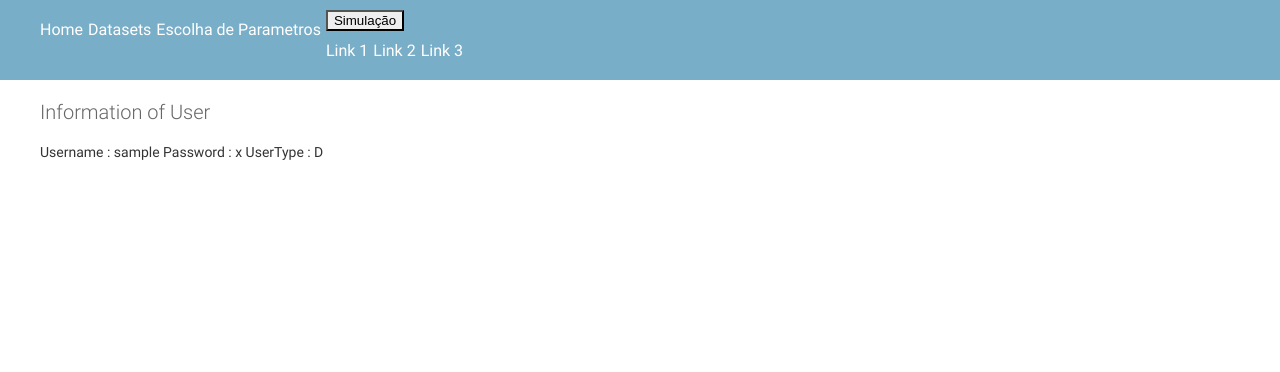
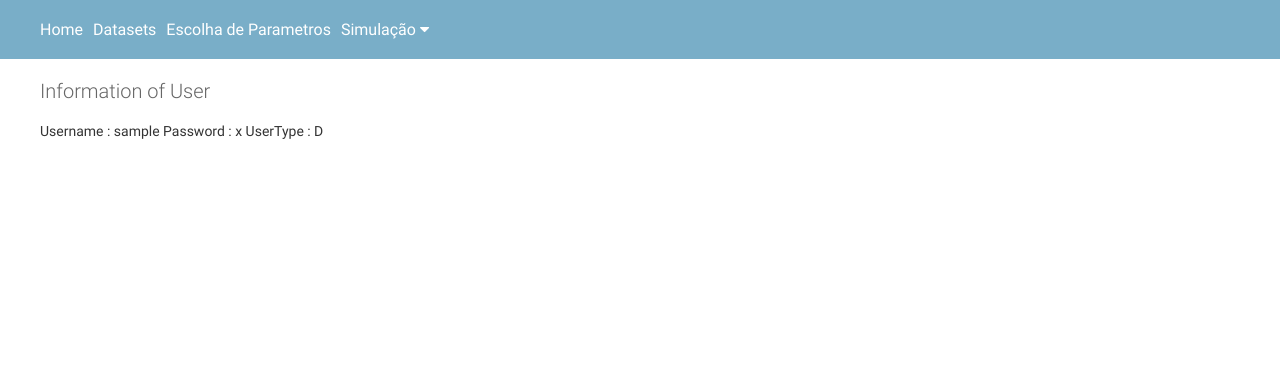
Before and after one commit to bundasmanu/ProjetoMestrado, a Django app: page /info/ in a window 1280 px wide. Shown: the part 48-420 px from the top of the page. Run offline with Django 3.2, Linux system fonts and the light colour scheme; a user stored in the database is signed in; tables that the repository leaves empty hold one stand-in row (values such as "Sample post"); parts of the project's set-up code (start-up, migrations or seed data) failed here and were passed over; some libraries are stand-ins or nearby versions.

Commit message:
New improvements on navigation bar. I need to improve the second nav bar.

```diff
--- a/static/users/css/navGenericLinks.css
+++ b/static/users/css/navGenericLinks.css
@@ -1,6 +1,6 @@
 .breadcrumbs{ /*DIV THAT CONTAINS NAV BAR*/
     display: flex;
-    min-height: 50px;
+    min-height: 25px;
 }
 
 #navigationGenericBar{ /*NAV BAR CLASS*/
@@ -9,7 +9,7 @@
 
 #navigationGenericBar a{/*PROPERTIES OF ATTRIBUTE a INSIDE NAV BAR*/
     font-size: 16px;
-    padding: 10px 5px 10px 0px !important;
+    padding: 10px 10px 10px 0px;
     float: left;
 }
 
@@ -17,3 +17,50 @@
   float: left;
   overflow: hidden;
 }
+
+.dropdown > .dropbtn{ /*MAIN PROPERTIES OF BUTTON*/
+    font-size: 16px; /*SAME FONT SIZE OF a href*/
+    font-family: inherit;
+    background-color: inherit;
+    color: white;
+    border: none;
+    outline: none;
+    padding: 10px 5px 10px 0px !important;
+    margin:0;
+}
+
+#navigationGenericBar a:hover, .dropdown .dropbtn:hover{
+    background-color: inherit; /*SAME COLOR --> MORE EASY AND BEAUTIFUL TO SEE HOVER*/
+}
+
+.dropbtn > i {
+    color: white;
+    font-size: 16px;/*THIS VALUE NEEDS TO BE EQUAL TO FONT SIZE OF a ATTRIBUTES ON NAV BAR*/
+}
+
+.dropdown-content{
+    display: none;
+    position: absolute;
+    box-shadow: 0px 8px 16px 0px rgba(0,0,0,0.2);
+    z-index: auto;
+    background-color: inherit;
+}
+
+.dropdown-content a{
+    float:none !important; /*TO PREVENT --> FLOAT LEFT DEFINED ON navigationGenericBar a*/
+    color: inherit !important;
+    padding-top: 5px !important;
+    padding-bottom: 5px !important;
+    min-width: 80px;
+    text-align: center;
+    text-decoration: none;
+    display: block;
+}
+
+.dropdown-content > a:hover {
+  background-color: inherit;
+}
+
+.dropdown:hover .dropdown-content {
+  display: block;
+}
--- a/templates/general/foot.html
+++ b/templates/general/foot.html
@@ -3,7 +3,7 @@
 
     <section class="footer-social-section flex-rw">
                 <span class="footer-social-overlap footer-social-icons-wrapper">
-                <a href="http://instagram.com/paviliongiftcompany" class="generic-anchor" target="_blank" title="Instagram" itemprop="significantLink"><i class="fa fa-instagram"></i></a>
+                <a href="http://instagram.com/paviliongiftcompany" class="generic-anchor" target="_blank" title="Instagram" itemprop="significantLink"></a>
                 </span>
     </section>
     <section class="footer-bottom-section flex-rw">
--- a/templates/general/genericNavBar.html
+++ b/templates/general/genericNavBar.html
@@ -1,3 +1,4 @@
+<!--REF: https://www.w3schools.com/howto/tryit.asp?filename=tryhow_css_dropdown_navbar!-->
 <div class="breadcrumbs">
     <nav id="navigationGenericBar">
         <a href="{% url 'users:home' %}">Home</a>
--- a/templates/users/InfoUser.html
+++ b/templates/users/InfoUser.html
@@ -9,6 +9,7 @@
     <link rel="stylesheet" type="text/css" href="/static/users/css/navGenericLinks.css">
     <link rel="stylesheet" type="text/css" href="/static/users/css/infoUser.css">
     <link rel="stylesheet" type="text/css" href="/static/users/css/footer.css">
+    <link rel = "stylesheet" href = "https://cdnjs.cloudflare.com/ajax/libs/font-awesome/4.3.0/css/font-awesome.min.css">
 {% endblock %}
 {% block branding %}
     {% include 'general/branding.html' %}
```
